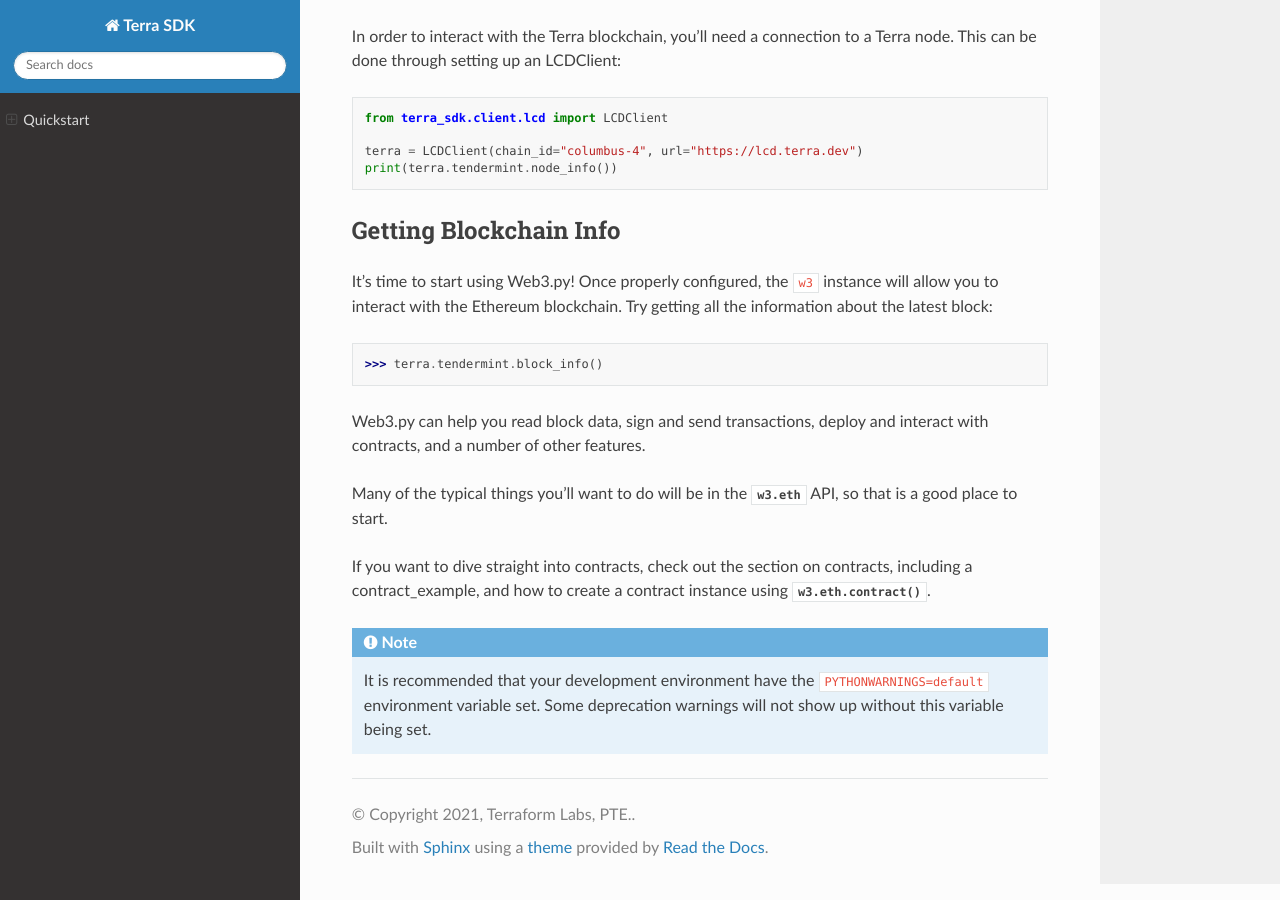
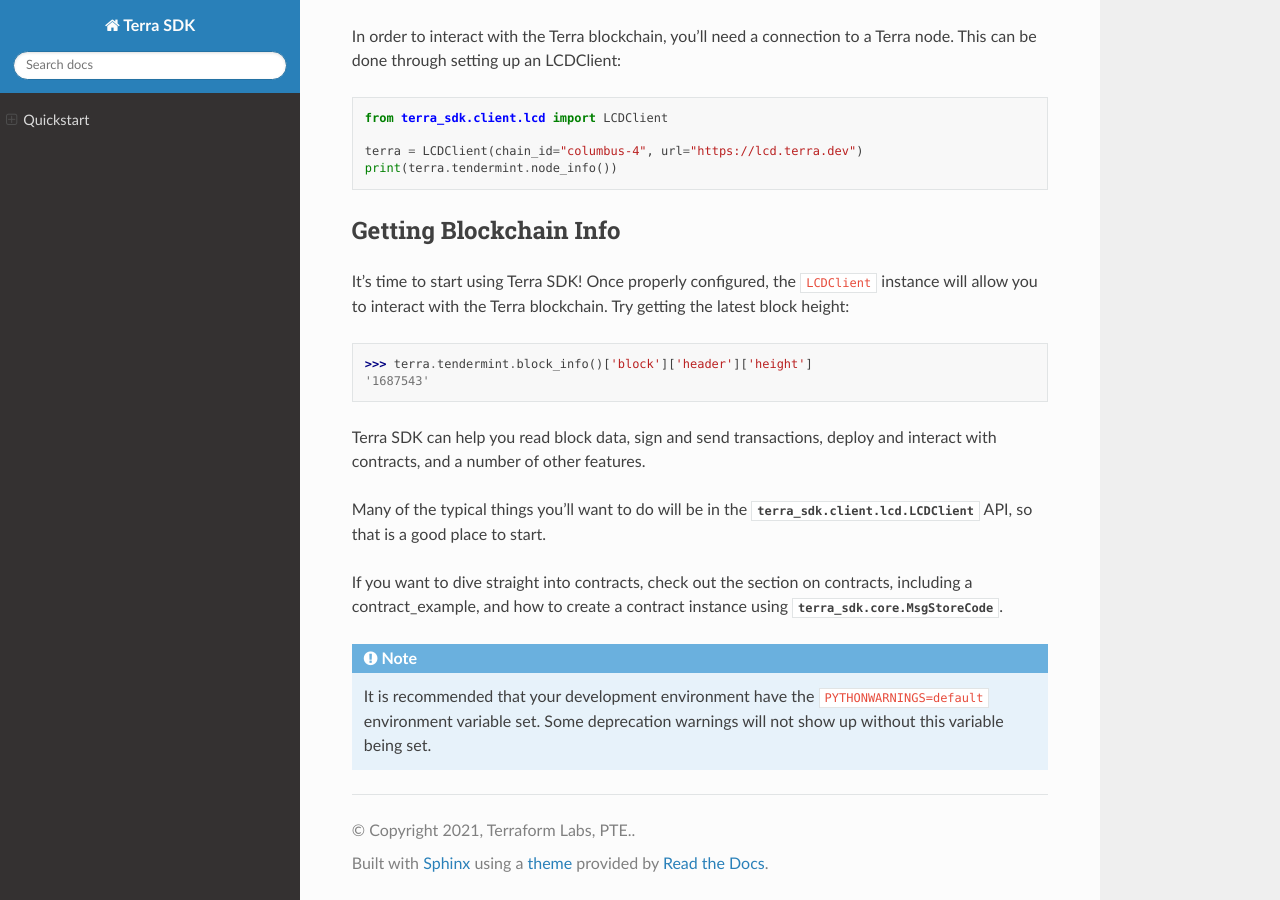
Before and after one commit to terra-money/terra.py, a Sphinx documentation site: the page built from docs/quickstart.rst, in a window 1280 px wide and 900 px high, scrolled down 710 px. Built offline with Sphinx 7.4.7 and the Read the Docs theme 2.0.0, drawn with Linux system fonts in a browser that asks for light colours.

Commit message:
update quickstart

```diff
--- a/docs/quickstart.rst
+++ b/docs/quickstart.rst
@@ -43,22 +43,23 @@
 Getting Blockchain Info
 -----------------------
 
-It's time to start using Web3.py! Once properly configured, the ``w3`` instance will allow you
-to interact with the Ethereum blockchain. Try getting all the information about the latest block:
+It's time to start using Terra SDK! Once properly configured, the ``LCDClient`` instance will allow you
+to interact with the Terra blockchain. Try getting the latest block height:
 
 .. code-block:: python
 
-    >>> terra.tendermint.block_info()
+    >>> terra.tendermint.block_info()['block']['header']['height']
+    '1687543'
 
-Web3.py can help you read block data, sign and send transactions, deploy and interact with contracts,
+Terra SDK can help you read block data, sign and send transactions, deploy and interact with contracts,
 and a number of other features.
 
-Many of the typical things you'll want to do will be in the :class:`w3.eth <web3.eth.Eth>` API,
+Many of the typical things you'll want to do will be in the :class:`terra_sdk.client.lcd.LCDClient <web3.eth.Eth>` API,
 so that is a good place to start.
 
 If you want to dive straight into contracts, check out the section on :ref:`contracts`,
 including a :ref:`contract_example`, and how to create a contract instance using
-:meth:`w3.eth.contract() <web3.eth.Eth.contract>`.
+:class:`terra_sdk.core.MsgStoreCode <web3.eth.Eth.contract>`.
 
 .. NOTE:: It is recommended that your development environment have the ``PYTHONWARNINGS=default``
     environment variable set. Some deprecation warnings will not show up
```
